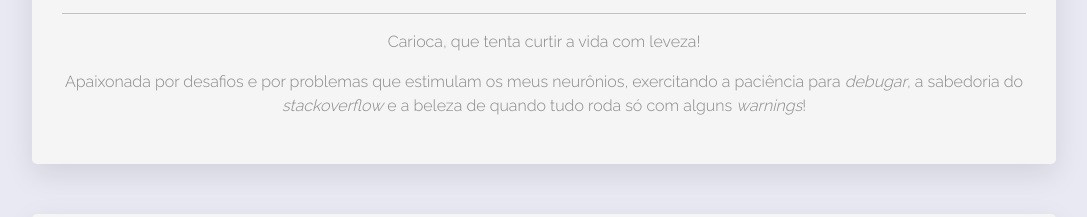
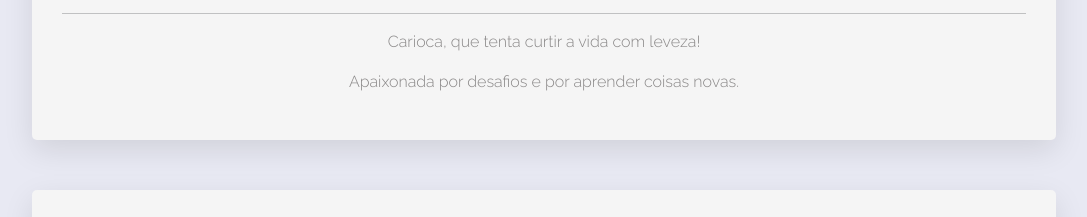
Before and after one commit to duda-prc/profile, a plain HTML site: page index.html in a window 1280 px wide. Shown: the part 552-769 px from the top of the page, without its empty margins (96-1183 px from the left). Drawn offline with nearby package versions, Linux system fonts and the light colour scheme; grey boxes are pictures that could not be loaded.

Commit message:
changes to index

```diff
--- a/index.html
+++ b/index.html
@@ -28,12 +28,7 @@
       <p id="quote">Behind every great man is a woman rolling her eyes — <em>Jim Carrey</em></p>
       <hr>
       <p>Carioca, que tenta curtir a vida com leveza!</p>
-      <p>Apaixonada por desafios e por problemas que estimulam os meus neurônios, exercitando a paciência para
-        <em>debugar</em>, a sabedoria do <em> <a href="https://pt.stackoverflow.com/"
-            class="button">stackoverflow</a></em>
-        e a beleza
-        de quando tudo roda só com alguns <em>warnings</em>!
-      </p>
+      <p>Apaixonada por desafios e por aprender coisas novas.</p>
     </div>
   </div>
 
```
